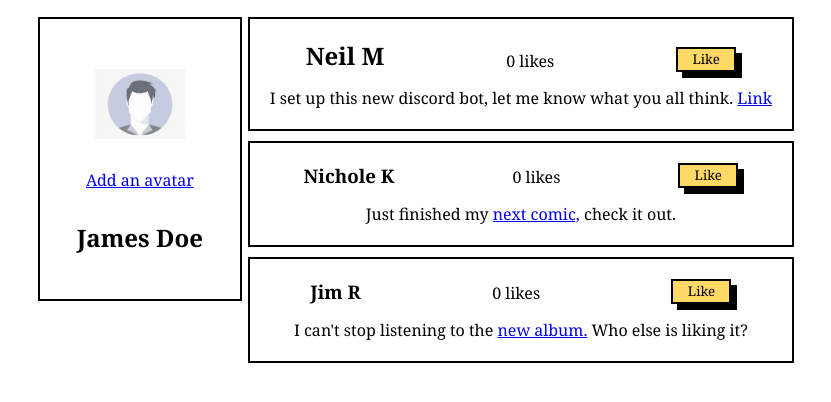
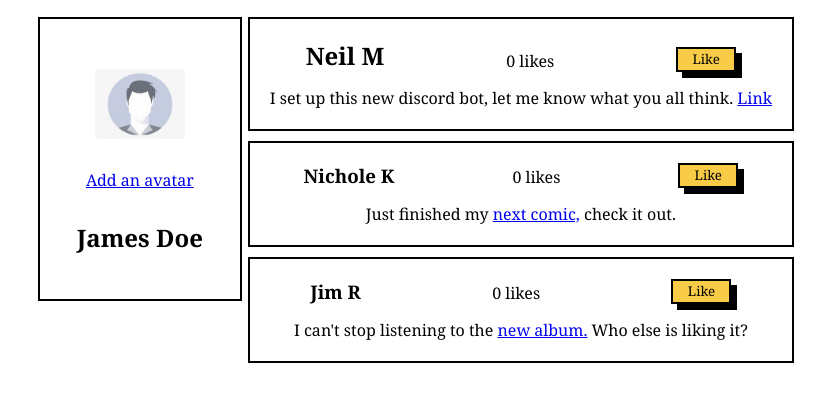
Before and after one commit to RyanKochen/Likes, a plain HTML site: page index.html in a window 1280 px wide. Shown: the part 138-540 px from the top of the page, without its empty margins (224-1055 px from the left). Drawn offline with Linux system fonts and the light colour scheme.

Commit message:
Update style.css

```diff
--- a/style.css
+++ b/style.css
@@ -71,7 +71,7 @@ margin-bottom: 20px;
     height: 25px;
     width: 60px;
     color: black;
-    background-color: #FFD966;
+    background-color: #f8cc47;
     border: solid 2px black;
     box-shadow: 6px 6px black;
 }
```
